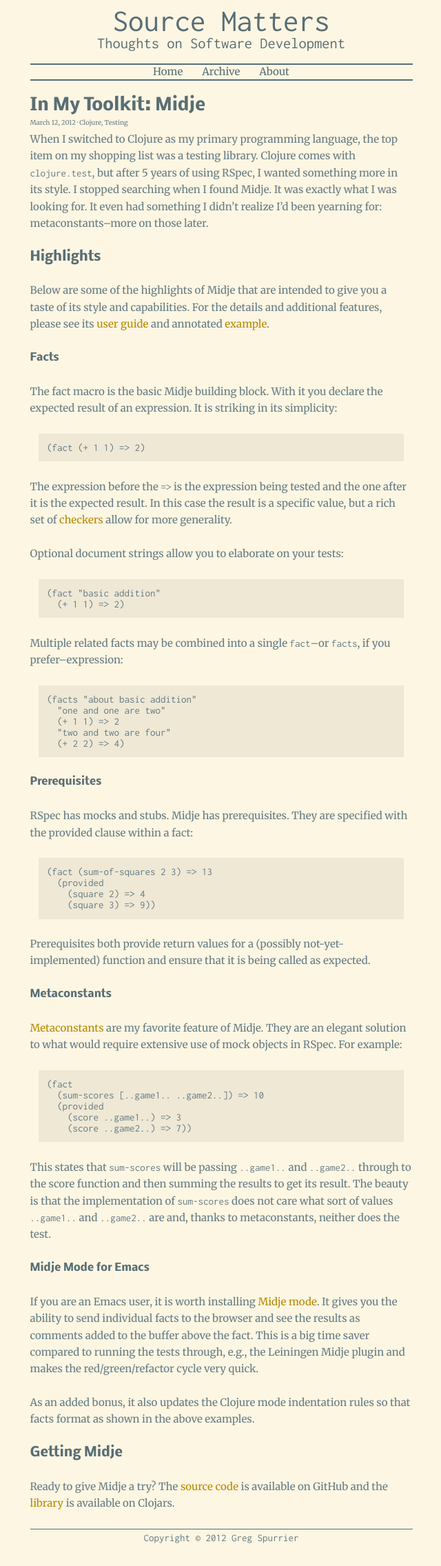
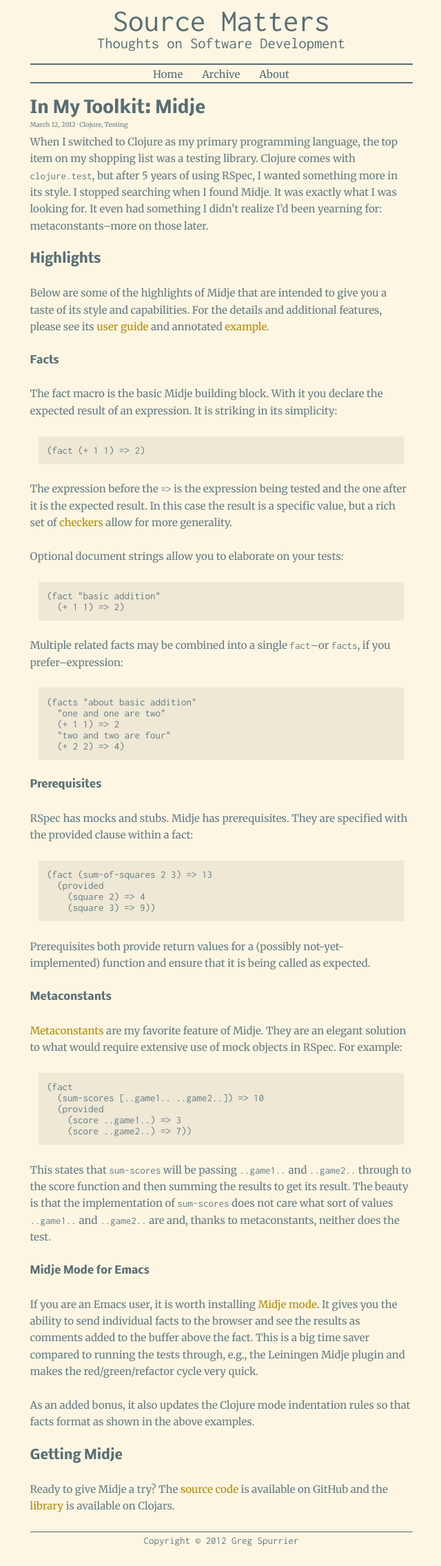
Before and after one commit to gregspurrier/gregspurrier.github.com, a Jekyll site: the page built from index.html, in a window 1280 px wide. Shown: the whole page at 69% size, without its empty margins (319-959 px from the left). Built offline with Jekyll 4.4.1, drawn with Linux system fonts in a browser that asks for light colours.

Commit message:
Clean up nav bar

```diff
--- a/_sass/screen.scss
+++ b/_sass/screen.scss
@@ -109,6 +109,7 @@
   border-bottom: 2px solid $base01;
 
   #nav-inner {
+    padding-top: 0.25em;
     text-align: center;
     li {
       display: inline;
--- a/stylesheets/screen.css
+++ b/stylesheets/screen.css
@@ -169,31 +169,32 @@
 }
 /* line 111, ../_sass/screen.scss */
 #nav #nav-inner {
+  padding-top: 0.25em;
   text-align: center;
 }
-/* line 113, ../_sass/screen.scss */
+/* line 114, ../_sass/screen.scss */
 #nav #nav-inner li {
   display: inline;
   list-style-type: none;
   line-height: 1.375em;
 }
-/* line 117, ../_sass/screen.scss */
+/* line 118, ../_sass/screen.scss */
 #nav #nav-inner li a {
   color: #586e75;
 }
-/* line 122, ../_sass/screen.scss */
+/* line 123, ../_sass/screen.scss */
 #nav #nav-inner li + li {
   padding-left: 1.625em;
 }
 
-/* line 129, ../_sass/screen.scss */
+/* line 130, ../_sass/screen.scss */
 #content img {
   float: left;
   margin-right: 1em;
   border: 1px solid #586e75;
 }
 
-/* line 136, ../_sass/screen.scss */
+/* line 137, ../_sass/screen.scss */
 .dateline {
   font-size: 0.625em;
   line-height: 2.6;
@@ -201,17 +202,17 @@
   margin-bottom: 0;
 }
 
-/* line 143, ../_sass/screen.scss */
+/* line 144, ../_sass/screen.scss */
 .dateline + p {
   margin-top: 0;
 }
 
-/* line 147, ../_sass/screen.scss */
+/* line 148, ../_sass/screen.scss */
 #footer {
   font-family: Inconsolata, Monaco, monospace;
   border-top: 1px solid #586e75;
 }
-/* line 151, ../_sass/screen.scss */
+/* line 152, ../_sass/screen.scss */
 #footer p {
   text-align: center;
   margin-top: 0;
```
